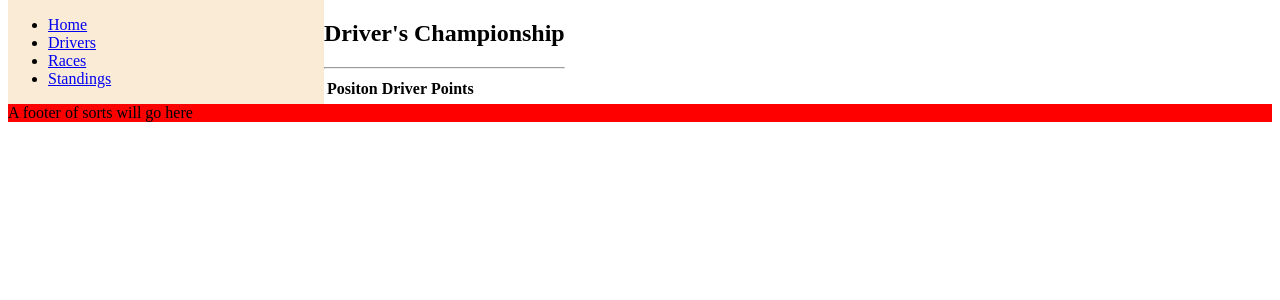
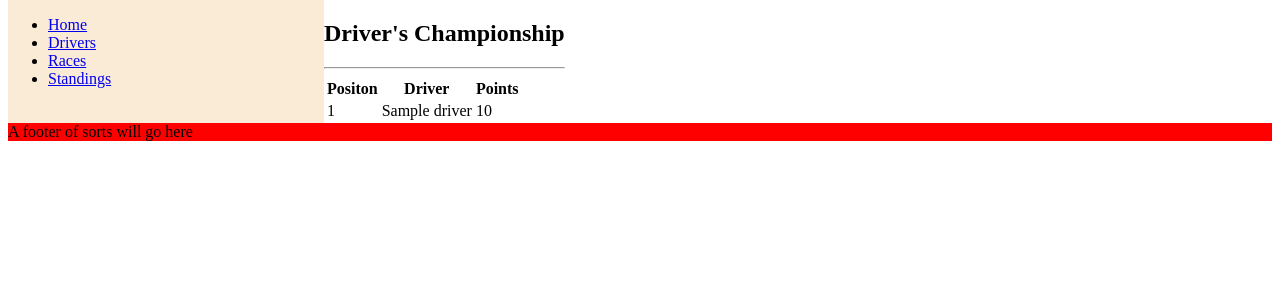
Before and after one commit to ethanBaird/trackside, a Flask app: page /standings in a window 1280 px wide. Shown: the part 88-388 px from the top of the page. Run offline with Flask 2, Linux system fonts and the light colour scheme; a database or web service that is not in the repository returns one stand-in record (values such as "Sample title"); lists and menus that the app fills with data are empty; some libraries are stand-ins or nearby versions.

Commit message:
driver standings table functioning

```diff
--- a/console.py
+++ b/console.py
@@ -34,9 +34,9 @@ scores_repository.save(score9)
 score10 = Score(10, 1, False, False)
 scores_repository.save(score10)
 
-driver1 = Driver("Charles Leclerc", 0, 0, 0)
+driver1 = Driver("Charles Leclerc", 10, 0, 0)
 driver_repository.save(driver1)
-driver2 = Driver("Carlos Sainz", 0, 0, 0)
+driver2 = Driver("Carlos Sainz", 15, 0, 0)
 driver_repository.save(driver2)
 
 race1 = Race('Abu Dhabi', 'Yas Marina')
--- a/controllers/drivers_controller.py
+++ b/controllers/drivers_controller.py
@@ -59,5 +59,7 @@ def delete(id):
 # standings
 @drivers_blueprint.route('/standings')
 def standings():
-
-    return render_template('standings/index.html')
+    positions = range(1, 20)
+    drivers = drivers_repository.select_all()
+    drivers.sort(key=lambda x: x.points, reverse=True)
+    return render_template('standings/index.html', positions=positions, drivers=drivers)
--- a/templates/standings/index.html
+++ b/templates/standings/index.html
@@ -9,12 +9,13 @@
             <th>Driver</th>
             <th>Points</th>
         </tr>
-        {% for result in results %}
+        {% for driver in drivers %}
         <tr>
-            <td>{{ result.score.position }}</td>
-            <td>{{ result.driver.name }}</td>
-            <td>{{ result.score.points }}</td>
+            <td>{{ drivers.index(driver)+1 }}</td>
+            <td>{{ driver.name }}</td>
+                <td>{{ driver.points }}</td>
         </tr>
         {% endfor %}
+
     </table>
 {% endblock content %}
```
